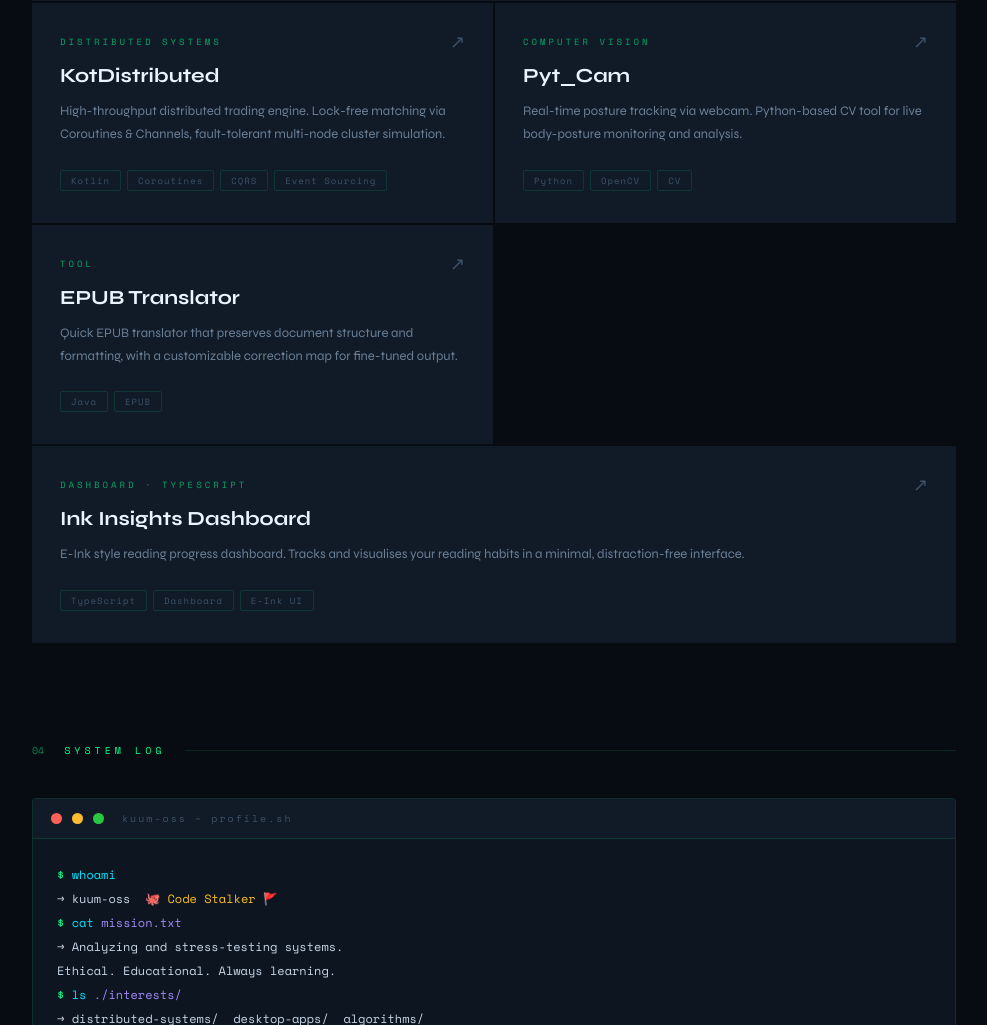
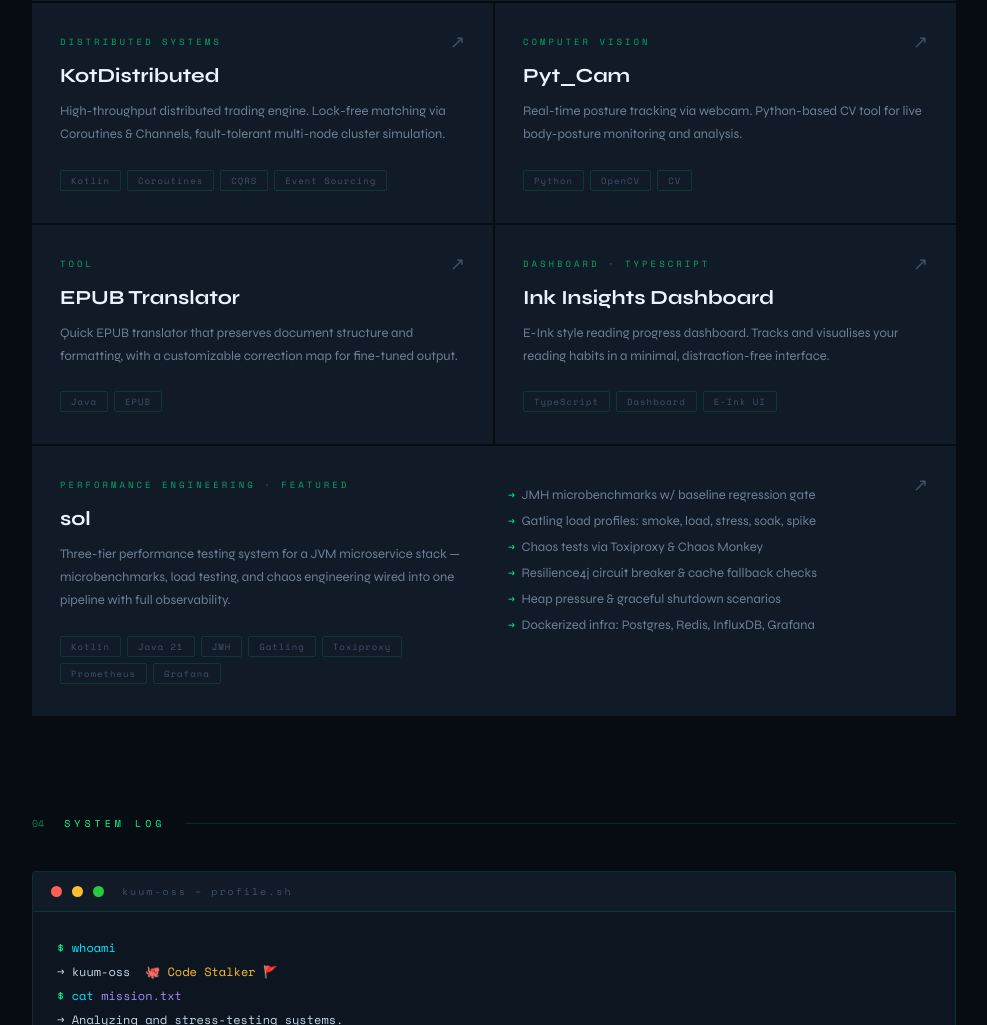
Before and after one commit to kuum-oss/kuum-oss_web, a website: page index.html in a window 1280 px wide. Shown: the part 1878-2903 px from the top of the page, without its empty margins (146-1133 px from the left). Drawn offline with nearby package versions, Linux system fonts and the light colour scheme.

Commit message:
sol wide featured card

```diff
--- a/index.html
+++ b/index.html
@@ -960,7 +960,7 @@
       </a>
 
       <!-- INK INSIGHTS -->
-      <a class="card" href="https://github.com/kuum-oss/ink-insights-dashboard" target="_blank" style="grid-column: 1 / -1;">
+      <a class="card" href="https://github.com/kuum-oss/ink-insights-dashboard" target="_blank">
         <div class="card-type">dashboard · typescript</div>
         <div class="card-title">Ink Insights Dashboard</div>
         <div class="card-desc">
@@ -970,6 +970,37 @@
           <span class="tag">TypeScript</span>
           <span class="tag">Dashboard</span>
           <span class="tag">E-Ink UI</span>
+        </div>
+        <span class="card-arrow">↗</span>
+      </a>
+
+      <!-- SOL — wide featured card -->
+      <a class="card wide" href="https://github.com/kuum-oss/sol" target="_blank">
+        <div class="card-left">
+          <div class="card-type">performance engineering · featured</div>
+          <div class="card-title">sol</div>
+          <div class="card-desc">
+            Three-tier performance testing system for a JVM microservice stack — microbenchmarks, load testing, and chaos engineering wired into one pipeline with full observability.
+          </div>
+          <div class="card-tags">
+            <span class="tag">Kotlin</span>
+            <span class="tag">Java 21</span>
+            <span class="tag">JMH</span>
+            <span class="tag">Gatling</span>
+            <span class="tag">Toxiproxy</span>
+            <span class="tag">Prometheus</span>
+            <span class="tag">Grafana</span>
+          </div>
+        </div>
+        <div class="card-right">
+          <ul class="card-feature-list">
+            <li>JMH microbenchmarks w/ baseline regression gate</li>
+            <li>Gatling load profiles: smoke, load, stress, soak, spike</li>
+            <li>Chaos tests via Toxiproxy & Chaos Monkey</li>
+            <li>Resilience4j circuit breaker & cache fallback checks</li>
+            <li>Heap pressure & graceful shutdown scenarios</li>
+            <li>Dockerized infra: Postgres, Redis, InfluxDB, Grafana</li>
+          </ul>
         </div>
         <span class="card-arrow">↗</span>
       </a>
```
Also changed, not shown: education.html (+0 -1 lines).
